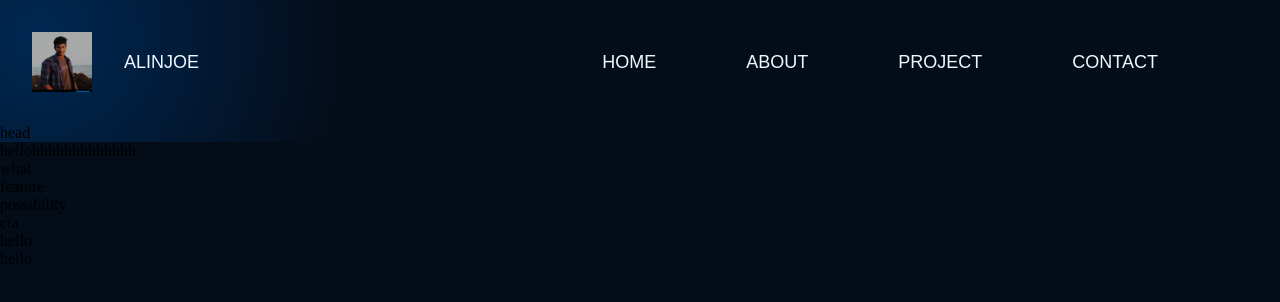
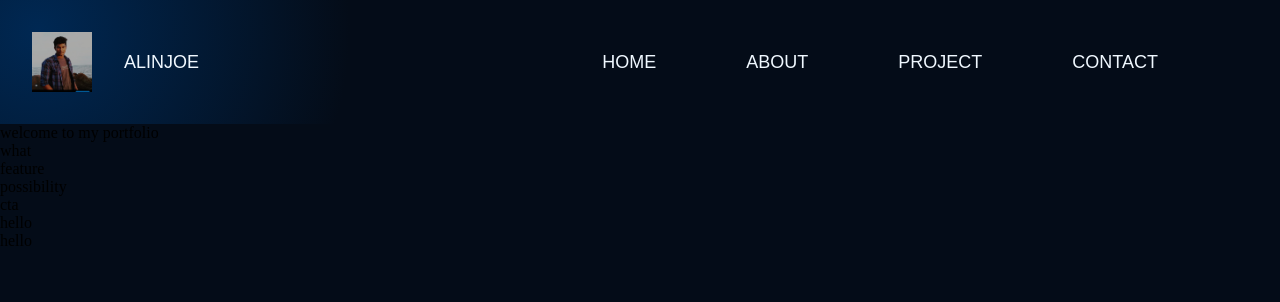
Before and after one commit to alinjoe/newreact, a React (Create React App) app: page / in a window 1280 px wide. Shown: the top 302 px of the page. Built offline with nearby package versions, Linux system fonts and the light colour scheme.

Commit message:
changed head from header1~

```diff
--- a/src/components/brand/brand.jsx
+++ b/src/components/brand/brand.jsx
@@ -3,7 +3,7 @@ import './braand.css'
 const Brand = () => {
   return (
     <div>
-      hellohhhhhhhhhhhhh
+      <p>welcome to my portfolio</p>
     </div>
   )
 }
--- a/src/container/header/header.jsx
+++ b/src/container/header/header.jsx
@@ -3,7 +3,7 @@ import './header.css'
 const Header = () => {
   return (
     <div>
-      head
+
     </div>
   )
 }
```
